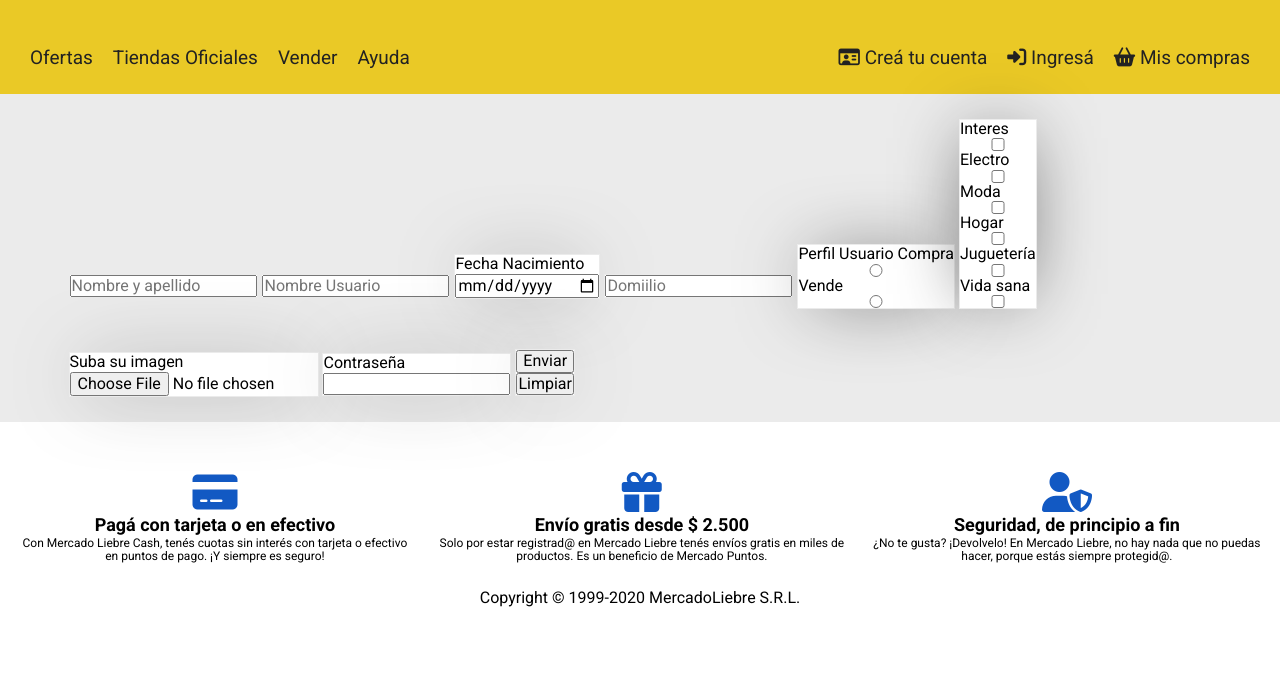
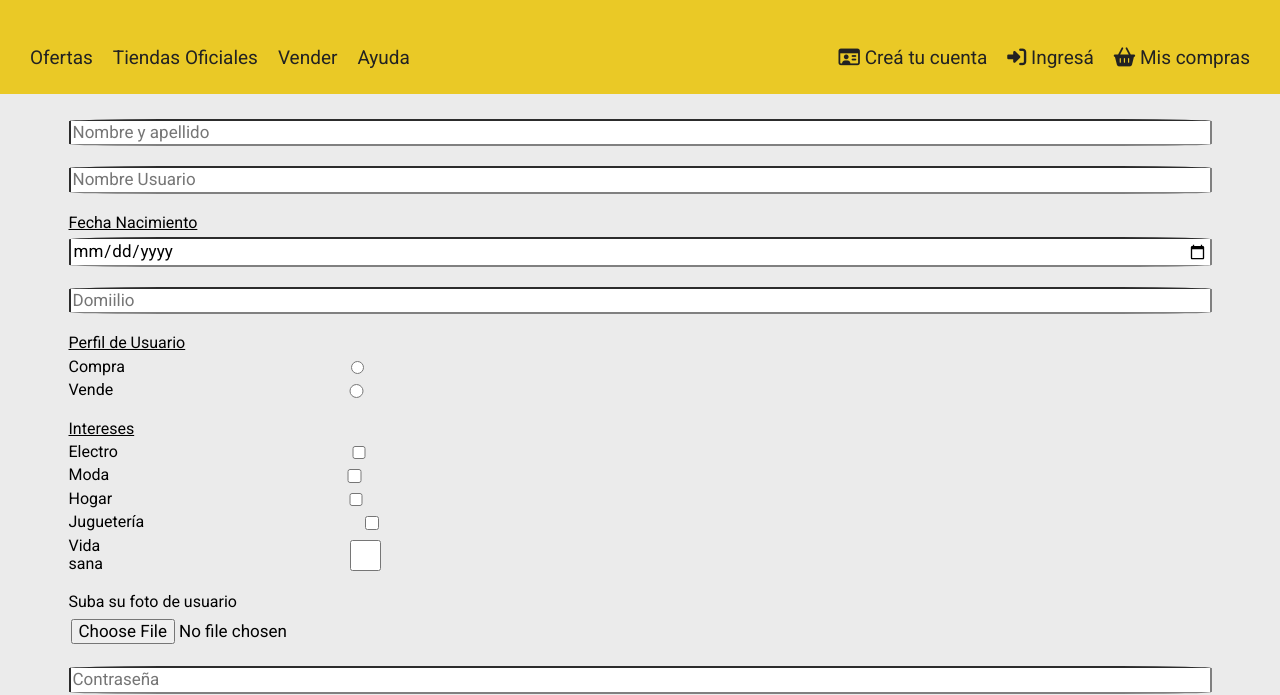
Before and after one commit to NKATUNSKIS/DH-ProyectoMercadoLiebre, a website: page view/register.html in a window 1280 px wide. Shown: the part 118-813 px from the top of the page. Drawn offline with Linux system fonts and the light colour scheme; files whose address does not match are found by name.

Commit message:
mod: register form

```diff
--- a/public/CSS/styles.css
+++ b/public/CSS/styles.css
@@ -78,7 +78,7 @@ background-color:  #ebebeb;
 padding: 5px
 }
 
-div {
+.detalle-producto {
     background-color: white;
     margin:10px;
     border: 1px solid #ebebeb;
@@ -105,7 +105,7 @@ div {
     flex-wrap: wrap;
 }
 
-main div img {
+.detalle-producto img {
 width: 80%;
 text-align: center;
 margin: 10px;
@@ -117,7 +117,7 @@ padding-top: 10px;
 padding-left: 5px;
 }
 
-div ul{
+.detalle-producto ul{
     list-style: none;
     margin: 5px;
     padding: 5px;
@@ -175,16 +175,67 @@ padding: 10px
 
 .registro-form{
     width:90%;
-    margin:auto;
+    margin-left:5%;
 }
 
 .registro-form div{
-    margin: 20px 0px;
+    margin: 20px 0;
+    background-color: #ebebeb;
 }
 .registro-form div input{
     display: block;
-   width:100%;
+    width:100%;
+    font-size: 17px;
+    border-radius: 8%;
+    padding: 2px;
+    border-color: gray;
+    margin-top: 5px;
 }
+
+.userprofile, .categories{
+display: flex;
+flex-direction: column;
+}
+
+.compra, .venta, .labelintereses {
+    display: flex;
+    justify-content: space-around;
+    margin-top: 5px;
+    width: 50%
+}
+
+.compra input  {
+    justify-self: center;
+    position: relative;
+    bottom: 2px;
+    right: 25px;
+}
+
+.venta input  {
+    justify-self: center;
+    position: relative;
+    bottom: 2px;
+    right: 20px;
+}
+
+.labelintereses input {
+    justify-self: center;
+    position: relative;
+    bottom: 2px;
+    right: 20px;
+}
+
+.labelform{
+    width: 100%;
+    text-decoration: underline;
+}
+.submit, .reset{
+background-color: dodgerblue;
+color: white;
+border-radius: 10%;
+width: 50px;
+}
+
 
 /* Media query + 780 */
 
@@ -223,7 +274,7 @@ padding: 10px
         ;
     }
 
-    main div {
+    .detalle-producto {
         display: inline-block
     }
 
@@ -271,5 +322,4 @@ padding: 10px
     .main-navbar a {
              font-size: 19px;
     }
-
 }
--- a/view/register.html
+++ b/view/register.html
@@ -57,49 +57,46 @@ rel="stylesheet" />
     <main>
         <form action="#" method="get" class="registro-form">
             <div>
-                <input type="text" placeholder="Nombre y apellido" name="NombreApellido">
+                <input class="text" type="text" placeholder="Nombre y apellido" name="NombreApellido">
             </div>
             <div>
 
-                <input type="text" placeholder="Nombre Usuario" name="Nombredeusuari">
+                <input class="text" type="text" placeholder="Nombre Usuario" name="Nombredeusuari">
             </div>
             <div>
                 <label class="labelform">Fecha Nacimiento</label>
-                <input type="date" name='fecha' placeholder="Fecha Nacimiento">
+                <input class="date" type="date" name='fecha' placeholder="Fecha Nacimiento">
             </div>
             <div>
 
-                <input type="text" placeholder="Domiilio" name="domicilio">
+                <input class="text" type="text" placeholder="Domiilio" name="domicilio">
             </div>
-            <div>
-                <label class="labelform">Perfil Usuario</label>
-                <label for=""></label>
-                    Compra<input type="radio" value="compra" name="rb-testoperation" >
+            <div class="userprofile">
+                <label class="labelform">Perfil de Usuario </label>
+                <label class="compra" for="compra">Compra <input type="radio" value="compra" name="rb-testoperation" >
                 </label>
-                <label for="">
-                    Vende<input type="radio" value='venta' name="rb-testoperation" >
-                </label>
+                <label class="venta" for="venta"> Vende<input type="radio" value='venta' name="rb-testoperation" > </label>
             </div>
-            <div>
-                <label for="categorias" >  Interes<input type="checkbox" value="Interes" name="Interes"></label>
-                <label for="Electro">Electro <input type="checkbox" value="Electro" /></label>
-                <label for="Moda">Moda <input type="checkbox" value="Moda" /></label>
-                <label for="Hogar">Hogar <input type="checkbox" value="Hogar" /></label>
-                <label for="Juguetería">Juguetería <input type="checkbox" value="Juguetería" /></label>
-                <label for="Vida sana">Vida sana <input type="checkbox" value="Vidasana" /></label>
+            <div class="categories">
+                <label class="labelform">Intereses</label>
+                <label class="labelintereses" for="Electro">Electro <input type="checkbox" value="Electro" /></label>
+                <label class="labelintereses" for="Moda">Moda <input type="checkbox" value="Moda" /></label>
+                <label  class="labelintereses" for="Hogar">Hogar <input type="checkbox" value="Hogar" /></label>
+                <label class="labelintereses" for="Juguetería">Juguetería <input type="checkbox" value="Juguetería" /></label>
+                <label class="labelintereses" for="Vida sana">Vida sana <input type="checkbox" value="Vidasana" /></label>
 
             </div>
-            <div>
-                <label for="img">Suba su imagen</label>
+            <div class="imagen">
+                <label for="img">Suba su foto de usuario</label>
                 <input type="file" name="img" >
             </div>
             <div>
-                <label for="pass">Contraseña</label>
-                <input type="password" name="pass">
+                <input class="text" type="password" placeholder = "Contraseña" name="pass">
+                <input class="text" type="password" placeholder = "Confirmar contraseña" name="pass">
             </div>
             <div>
-                <input type="submit" value="Enviar" name="enviar">
-                <input type="reset" value="Limpiar" name="limpiar">
+                <input class = "submit" type="submit" value="Enviar" name="enviar">
+                <input class = "reset" type="reset" value="Limpiar" name="limpiar">
 
             </div>
 
```
Also changed, not shown: view/index.html (+8 -8 lines).
